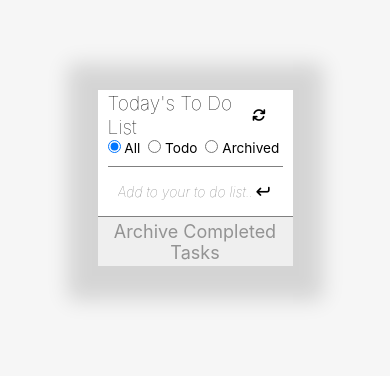
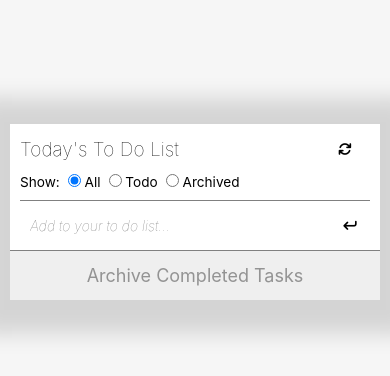
Before and after one commit to andreyselin/test-vanilla-todo, a website built with Vite: page index.html in a window 390 px wide. Shown: the part 210-586 px from the top of the page. Built offline with nearby package versions, Linux system fonts and the light colour scheme.

Commit message:
Make mobile-friendly

```diff
--- a/index.html
+++ b/index.html
@@ -13,6 +13,8 @@
 
 <!-- To do list starts here -->
 
+<div class="app-container">
+  <div class="app-paper">
     <div id="toDoList">
       <div class="title">
         <h1 class="ttdl">Today's To Do List</h1>
@@ -31,6 +33,8 @@
       <!-- button clear starts here -->
       <button id="archiveButton" type="submit">Archive Completed Tasks</button>
     </div>
+  </div>
+</div>
 
 <!-- To do list ends here -->
 
--- a/src/style.css
+++ b/src/style.css
@@ -11,16 +11,41 @@ body {
   background-color: rgb(246, 246, 246);
 }
 
+
+
+.app-container {
+  width: 100vw;
+  min-height: 100dvh;
+  display: flex;
+  align-items: center;
+  justify-content: center;
+}
+
+.app-paper {
+  width: 50%;
+}
+
+@media (max-width: 768px) {
+  .app-container {
+    padding: 10px;
+  }
+  .app-paper {
+    width: 100%;
+  }
+}
+
 /* todolist list base */
 #toDoList {
   display: flex;
   flex-direction: column;
-  width: 50%;
+
   height: auto;
-  margin: 300px auto auto auto;
+  margin: auto;
   background-color: white;
   box-shadow: 0 4px 20px 30px rgba(0, 0, 0, 0.137);
 }
+
+
 
 ::placeholder {
   font-family: 'inter', sans-serif;
--- a/src/tasks.service.js
+++ b/src/tasks.service.js
@@ -29,6 +29,7 @@ class TasksService {
     let tasks = this.getTasksListFromStorage();
     const updatedTasks = tasks.map((item) => item.uuid === uuid ? { ...item, archived: true } : item);
     this.saveTasks(updatedTasks);
+    this.showTasks();
   };
 
   onTextUpdate = (newDescription, uuid) => {
@@ -97,6 +98,7 @@ class TasksService {
   renderFilters = (filterStatus) => {
     const filtersContainer = document.querySelector('.filters-container');
     filtersContainer.innerHTML = `
+      <span>Show:</span>
       <label><input type="radio" name="choice" value="${statusesToFilter.all}"> All</label>
       <label><input type="radio" name="choice" value="${statusesToFilter.todo}"> Todo</label>
       <label><input type="radio" name="choice" value="${statusesToFilter.archived}"> Archived</label>
```
Lines whose indentation alone changed are shown as unchanged.
